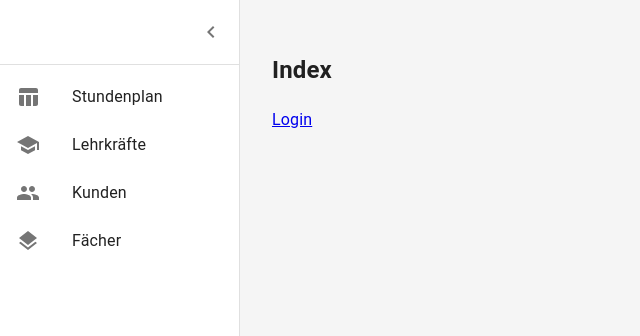
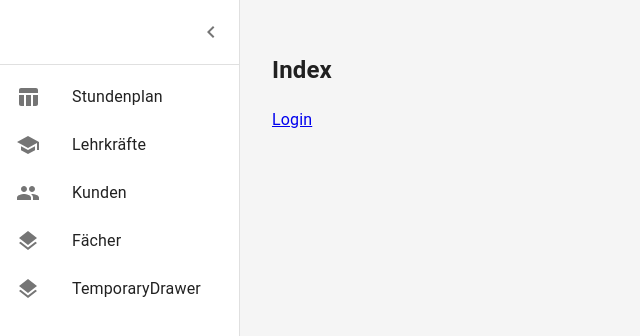
Before and after one commit to MichelBusse/erp-system-schuelertreff, a React (Vite) app in the folder client/: page / in a window 1280 px wide. Shown: the top 336 px of the page, without its empty margins (0-640 px from the left). Built offline with nearby package versions, Linux system fonts and the light colour scheme.

Commit message:
Drawer side for tests
made a own side to test temporaryDrawer

```diff
--- a/client/src/components/Layout.tsx
+++ b/client/src/components/Layout.tsx
@@ -29,6 +29,11 @@ const menuItems = [
     text: 'Fächer',
     href: '/subjects',
   },
+  {
+    icon: LayersIcon,
+    text: 'TemporaryDrawer',
+    href: '/temporaryDrawer',
+  },
 ]
 
 const Layout: React.FC = () => {
--- a/client/src/main.tsx
+++ b/client/src/main.tsx
@@ -26,6 +26,7 @@ ReactDOM.render(
             <Route path="customers" element={<Pages.Customers />} />
             <Route path="teachers" element={<Pages.Teachers />} />
             <Route path="subjects" element={<Pages.Subjects />} />
+            <Route path="temporaryDrawer" element={<Pages.TemporaryDrawer />} />
           </Route>
 
           <Route path="/login" element={<Login />} />
--- a/client/src/pages/_pages.tsx
+++ b/client/src/pages/_pages.tsx
@@ -4,5 +4,6 @@ import Subjects from './subjects'
 import Teachers from './teachers'
 import Timetable from './timetable'
 import NotFound from './404'
+import TemporaryDrawer from './temporaryDrawer'
 
-export default { Home, Customers, Subjects, Teachers, Timetable, NotFound }
+export default { Home, Customers, Subjects, Teachers, Timetable, TemporaryDrawer, NotFound }
--- a/client/src/components/Drawer.tsx
+++ b/client/src/pages/temporaryDrawer.tsx
@@ -77,11 +77,11 @@ export default function TemporaryDrawer() {
           <Button onClick={toggleDrawer(anchor, true)}>{anchor}</Button>
            {/* ist die versteckte anzeige, die erst bei buttonklick sichtbar wird*/}
           <Drawer
-             {/*anchor=Richtung*/}
+             /*anchor=Richtung*/
             anchor={anchor}
-            {/*open nimmt einen Booleanwert, ob offen oder geschlossen*/}
+            /*open nimmt einen Booleanwert, ob offen oder geschlossen*/
             open={state[anchor]}
-             {/* bei klick auf den Button wird anchor(die Richtung) und false an toggleDrawer geschickt (side menü schließt sich)*/}
+             /* bei klick auf den Button wird anchor(die Richtung) und false an toggleDrawer geschickt (side menü schließt sich)*/
             onClose={toggleDrawer(anchor, false)}
           >
               {/* ist das eigentliche side menü im Drawer*/}
```
Also changed, not shown: client/src/components/CalendarFugi.tsx (deleted, +0 -22 lines).
